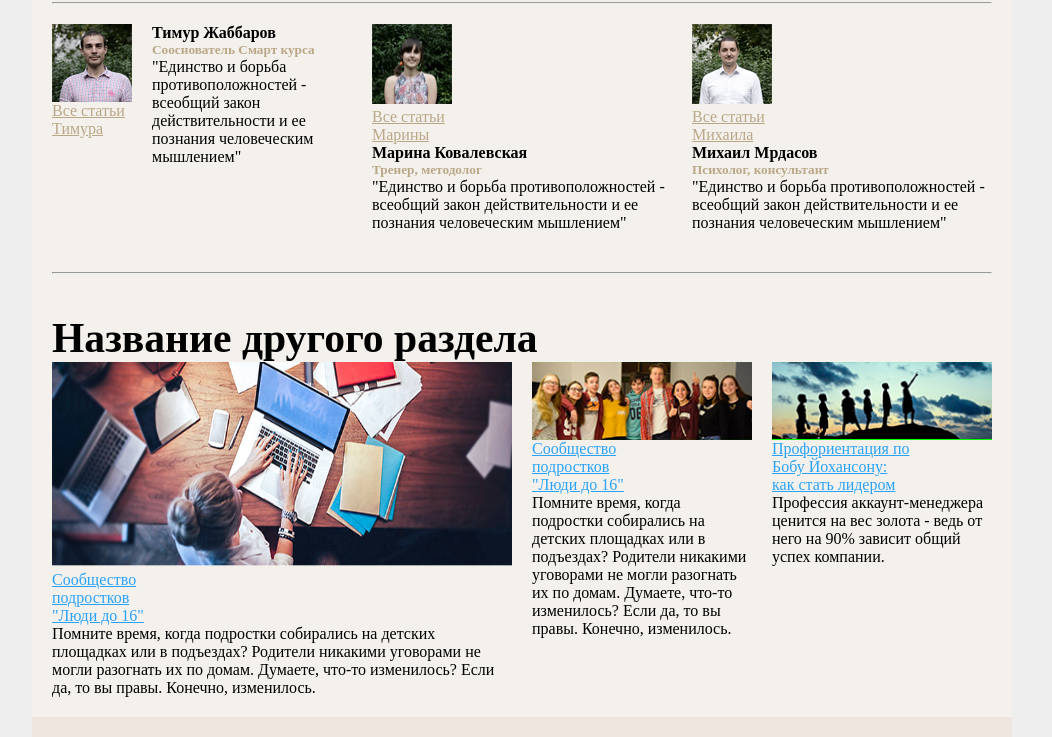
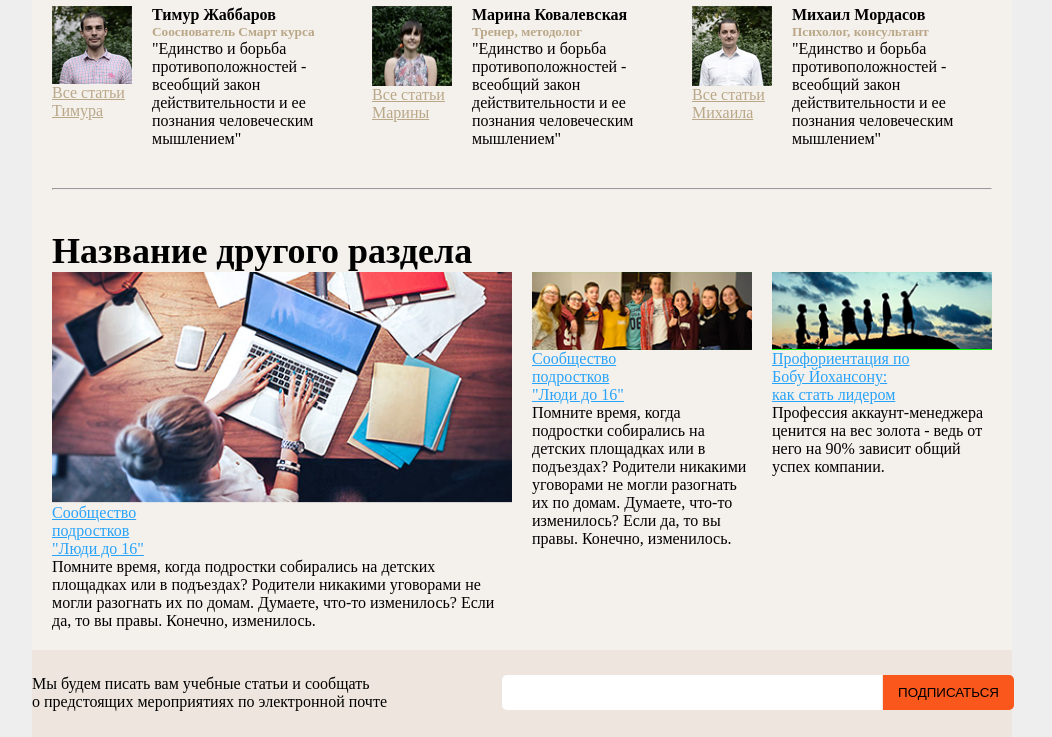
Before and after one commit to Sokol-IV/pet-maket, a plain HTML site: page index.html in a window 1280 px wide. Shown: the part 1133-1870 px from the top of the page, without its empty margins (118-1170 px from the left). Drawn offline with Linux system fonts and the light colour scheme.

Commit message:
last image

```diff
--- a/index.html
+++ b/index.html
@@ -56,7 +56,7 @@
                 <main class="mainblock">
                     <div class="img">
                         <div class="content-post__image-main">
-                         <img src="./images/narrow.jpg">
+                         <img src="./images/img1.png">
                         </div>
                     </div>
                     <h2>Киберспортсмен - увлечение или профессия</h2>
@@ -117,7 +117,7 @@
                 <div class="row clearfix pt-20 pb-40">
                     <article class="item block-3">
                         <div class="content-post__image-wrapper">
-                            <img src="./images/old_mercenary.jpg">
+                            <img src="./images/pic.png">
                         </div>
                         <a href="">
                             <h3 class="pt-20 pb-20">Стратегия успеха аккаунт-менеджера: быть на передовой</h3>
@@ -148,7 +148,7 @@
                     </article>
                     <article class="item block-3">
                         <div class="content-post__image-wrapper">
-                         <img src="./images/avamax.jpg">
+                         <img src="./images/pic4.png">
                         </div>
                         <a href="">Стратегия успеха<br>
                             аккаунт-менеджера:<br>
@@ -171,25 +171,29 @@
                                 и ее познания человеческим<br> мышлением"</p>
                         </div>
                     </div>
-                    <div class="block-4">
-                        <figure class="imgleft">
+                    <div class="block-4 clearfix">
+                        <figure class="author-avatar">
                             <img src="./images/maryna.png" width="80" height="80">
                             <figcaption><a href="">Все статьи<br>Марины</a></figcaption>
                         </figure>
+                         <div class="author-data">
                         <h4>Марина Ковалевская</h4>
                         <h5>Тренер, методолог</h5>
                         "Единство и борьба противоположностей - всеобщий закон действительности
                         и ее познания человеческим мышлением"
+                        </div>
                     </div>
-                    <div class="block-4">
-                        <figure class="imgleft">
+                    <div class="block-4 clearfix">
+                        <figure class="author-avatar">
                             <img src="./images/myhail.png" width="80" height="80">
                             <figcaption><a href="">Все статьи<br>Михаила</a></figcaption>
                         </figure>
-                        <h4>Михаил Мрдасов</h4>
+                        <div class="author-data">
+                        <h4>Михаил Мордасов</h4>
                         <h5>Психолог, консультант</h5>
                         "Единство и борьба противоположностей - всеобщий закон действительности
                         и ее познания человеческим мышлением"
+                        </div>
                     </div>
                 </div>
                 <hr>
@@ -198,7 +202,9 @@
                 <h2>Название другого раздела</h2>
                 <div class="row clearfix">
                     <div class="block-6">
-                        <img src="./images/img1.png" width="460" height="205">
+                        <div class="content-post__image-cont">
+                          <img src="./images/img1.png">
+                        </div>
                         <a href="">Сообщество<br>
                             подростков<br>
                             "Люди до 16"</a>
--- a/styles.css
+++ b/styles.css
@@ -14,7 +14,7 @@
 }
 
 h2 {
-    font-size: 2.6em;
+    font-size: 36px;
 }
 
 h3 {
@@ -296,6 +296,23 @@
     object-fit: cover;
 }
 
+
+.content-post__image-cont {
+    overflow: hidden;
+    position: relative;
+    width: 100%;
+    padding-bottom: 50.49261084%;
+    background-color: red;
+}
+
+.content-post__image-cont img {
+    position: absolute;
+    width: 100%;
+    height: 100%;
+    -o-object-fit: cover;
+    object-fit: cover;
+}
+
 .content3 {
     width: 960px;
     margin: 20px;
@@ -485,13 +502,13 @@
 
 .subscribe-button {
     text-transform: uppercase;
-    width: 139px;
+    width: 131px;
     height: 35px;
     float: right;
     background: #f9571c;
     display: block;
     border-radius: 0 5px 5px 0;
-    margin-right: -9px;
+    margin-right: -2px;
 
 
 }
```
